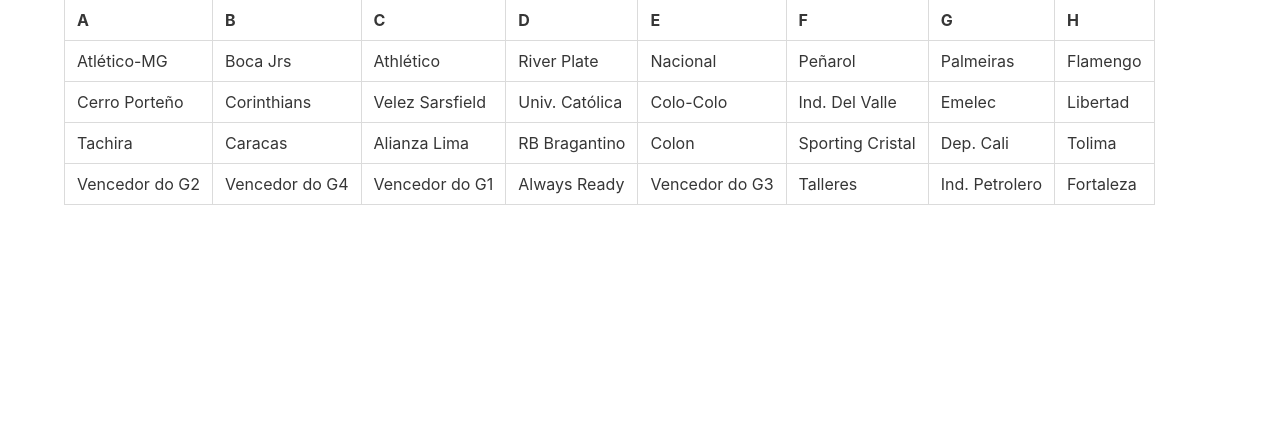
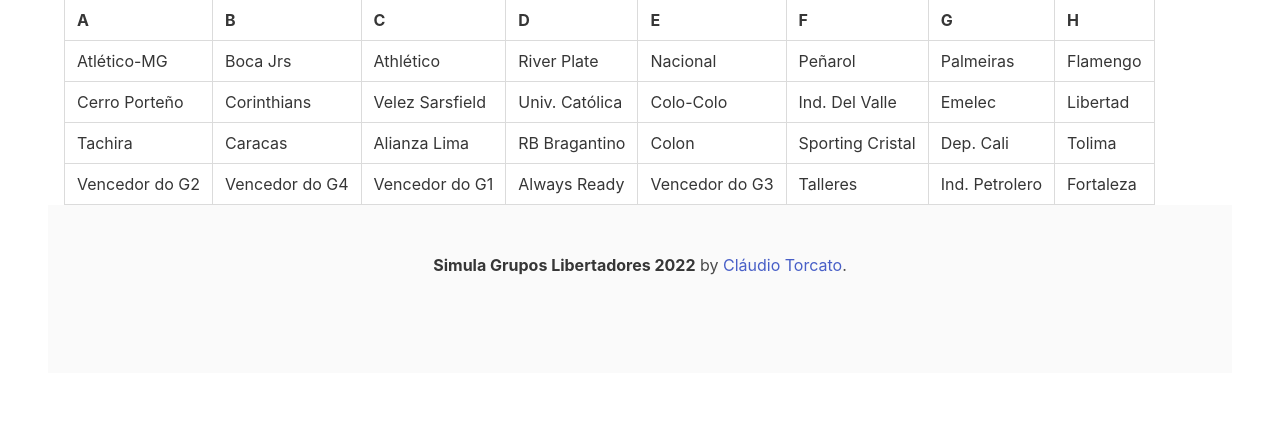
Before and after one commit to Cleedee/sorteio-grupos, a Flask app: page / in a window 1280 px wide. Shown: the part 670-1091 px from the top of the page. Before the commit the page ends 875 px from the top, so only its background shows below. Run offline with Flask 2, Linux system fonts and the light colour scheme.

Commit message:
rodapé com autor

```diff
--- a/templates/base.html
+++ b/templates/base.html
@@ -11,6 +11,13 @@
     <div class="container">
         {% block content %}{% endblock %}
     </div>
+    <footer class="footer">
+        <div class="content has-text-centered">
+          <p>
+            <strong>Simula Grupos Libertadores 2022</strong> by <a href="https://github.com/Cleedee">Cláudio Torcato</a>.
+          </p>
+        </div>
+      </footer>
   </section>
   </body>
 </html>
```
